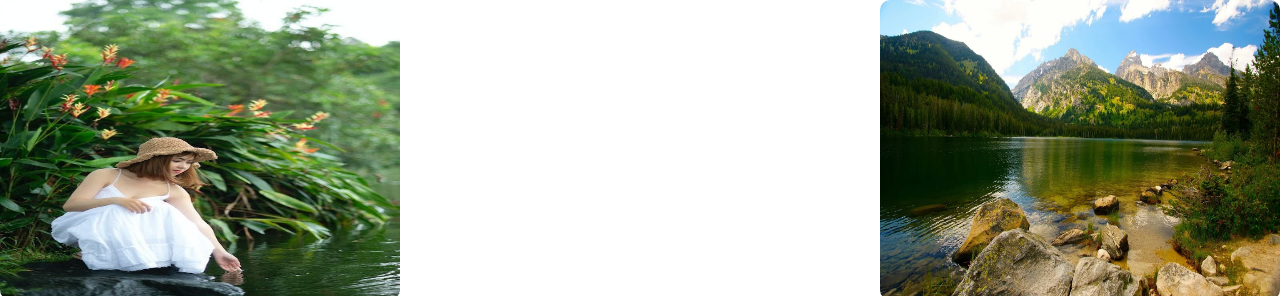
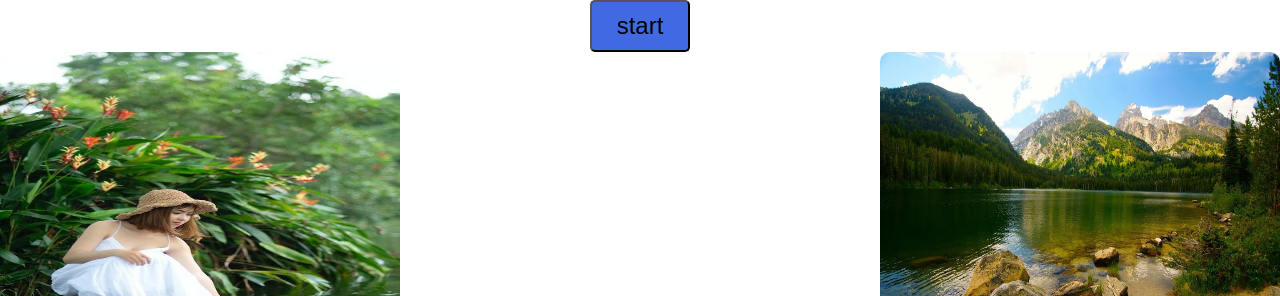
Before and after one commit to ahmed0wolf/Task4, a plain HTML site: page index.html in a window 1280 px wide. Shown: the top 296 px of the page. Drawn offline with Linux system fonts and the light colour scheme.

Commit message:
Update index.html

```diff
--- a/index.html
+++ b/index.html
@@ -7,6 +7,7 @@
 </head>
 <body>
     <div class="container">
+        <button>start</button>
         <div class="parent">
             <div class="child"><img src="image/nature.jpg" alt="photo"></div><br>
             <div class="child nature1"><img src="image/nature1.jpg" alt="photo"></div><br>
```
